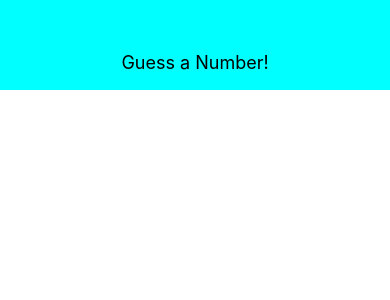
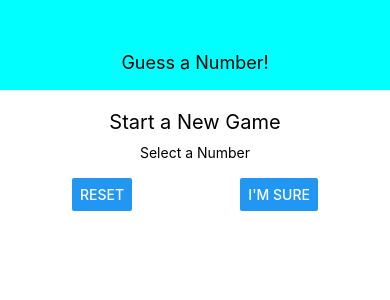
Before and after one commit to wheresronald0/guess-a-number, a React Native app in the folder rn-guess-a-number/: screen / in a window 390 px wide. Shown: the top 300 px of the page. Built offline with nearby package versions, Linux system fonts and the light colour scheme.

Commit message:
added startGame container and layed out contents with some styling

```diff
--- a/rn-guess-a-number/App.js
+++ b/rn-guess-a-number/App.js
@@ -2,11 +2,13 @@ import { StatusBar } from "expo-status-bar";
 import React from "react";
 import { StyleSheet, Text, View } from "react-native";
 import Header from "./components/Header";
+import StartGameScreen from "./container/startGameScreen";
 
 export default function App() {
   return (
     <View style={styles.screen}>
       <Header title="Guess a Number!" />
+      <StartGameScreen />
     </View>
   );
 }
--- /dev/null
+++ b/rn-guess-a-number/container/startGameScreen.js
@@ -0,0 +1,43 @@
+import React from "react";
+import { View, Text, StyleSheet, Button, TextInput } from "react-native";
+
+const StartGameScreen = (props) => {
+  return (
+    <View style={styles.screen}>
+      <Text style={styles.title}>Start a New Game</Text>
+      <View style={styles.InputsContainer}>
+        <Text>Select a Number</Text>
+        <TextInput />
+        <View style={styles.buttonContainer}>
+          <Button title="Reset" onPress={() => {}} />
+          <Button title="I'm Sure" onPress={() => {}} />
+        </View>
+      </View>
+    </View>
+  );
+};
+
+const styles = StyleSheet.create({
+  screen: {
+    flex: 1,
+    padding: 10,
+    alignItems: "center",
+  },
+  title: {
+    fontSize: 20,
+    marginVertical: 10,
+  },
+  buttonContainer: {
+    flexDirection: "row",
+    width: "100%",
+    justifyContent: "space-between",
+    paddingHorizontal: 25,
+  },
+  InputsContainer: {
+    width: 300,
+    maxWidth: "80%",
+    alignItems: "center",
+  },
+});
+
+export default StartGameScreen;
```
